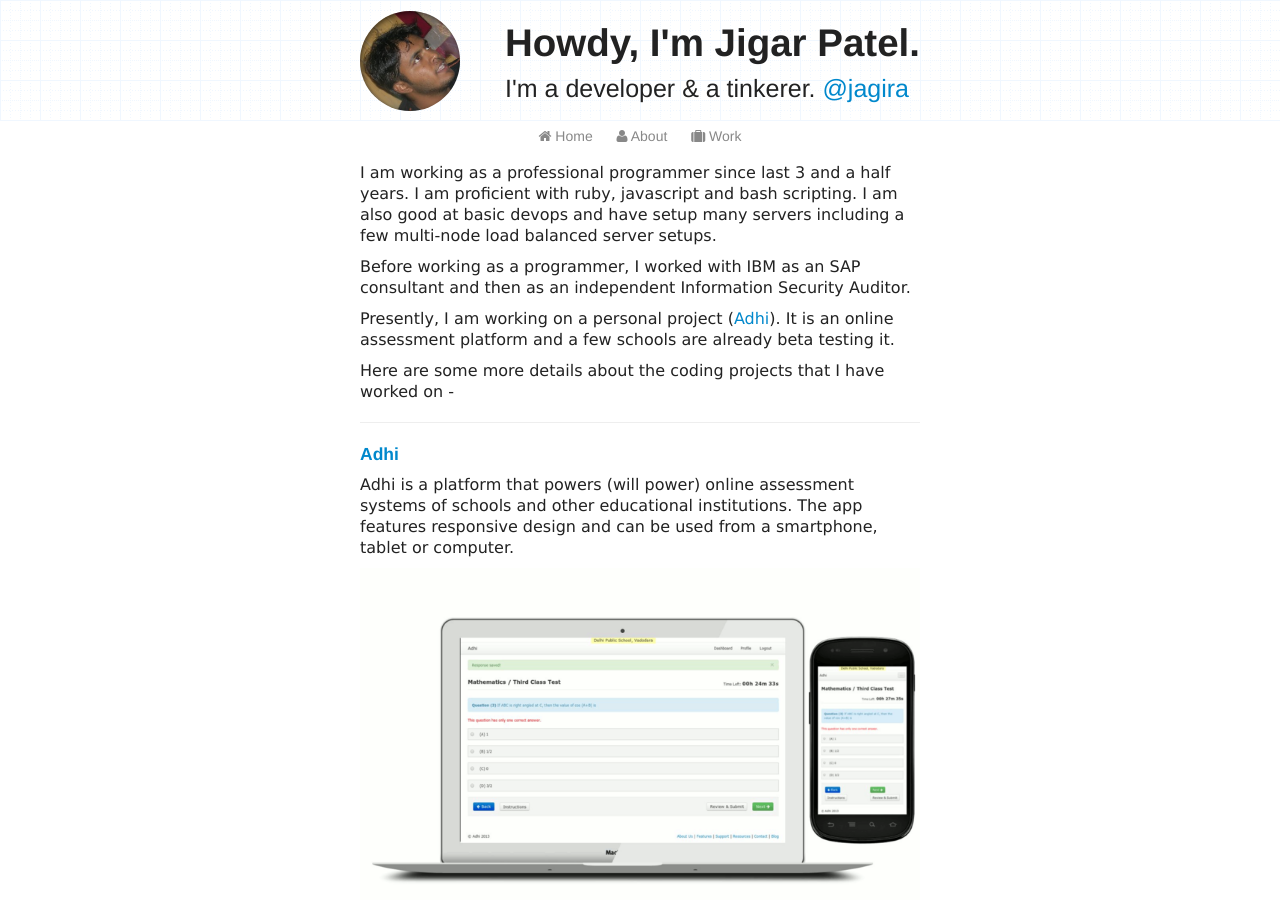
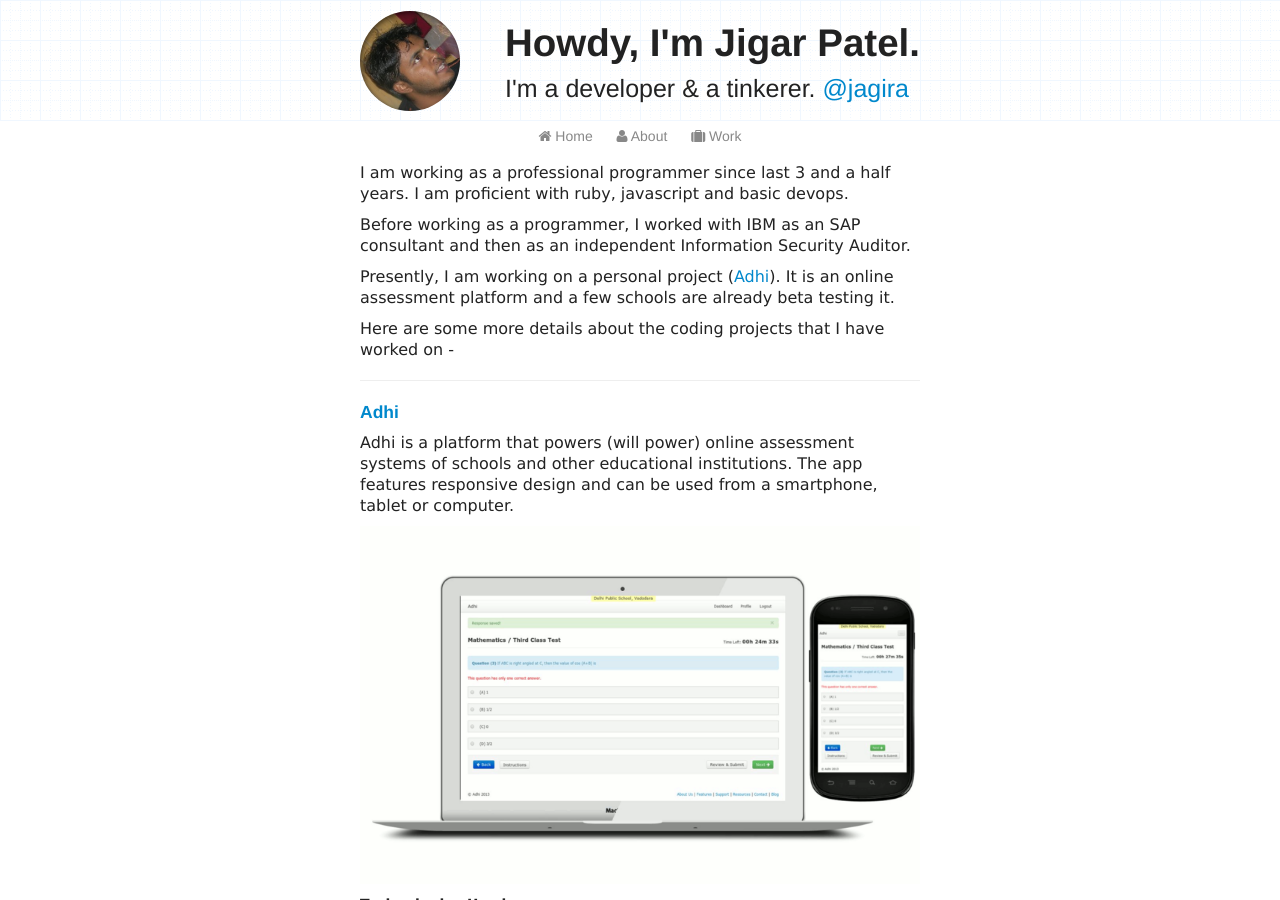
Before and after one commit to cjdtppmm/old.jagira.github.com, a Jekyll site: the page built from work.markdown, in a window 1280 px wide and 900 px high. Built offline with Jekyll 4.4.1, drawn with Linux system fonts in a browser that asks for light colours; Markdown is read by kramdown in place of the engine named in the settings; comment, search, counter and statistics services are not loaded.

Commit message:
tweak work page

```diff
--- a/work.markdown
+++ b/work.markdown
@@ -4,9 +4,7 @@ title: "Work - Jigar Patel"
 ---
 
 I am working as a professional programmer since last 3 and a half years.
-I am proficient with ruby, javascript and bash scripting. I am also good
-at basic devops and have setup many servers including a few multi-node
-load balanced server setups.
+I am proficient with ruby, javascript and basic devops.
 
 Before working as a programmer, I worked with IBM as an SAP consultant
 and then as an independent Information Security Auditor.
```
